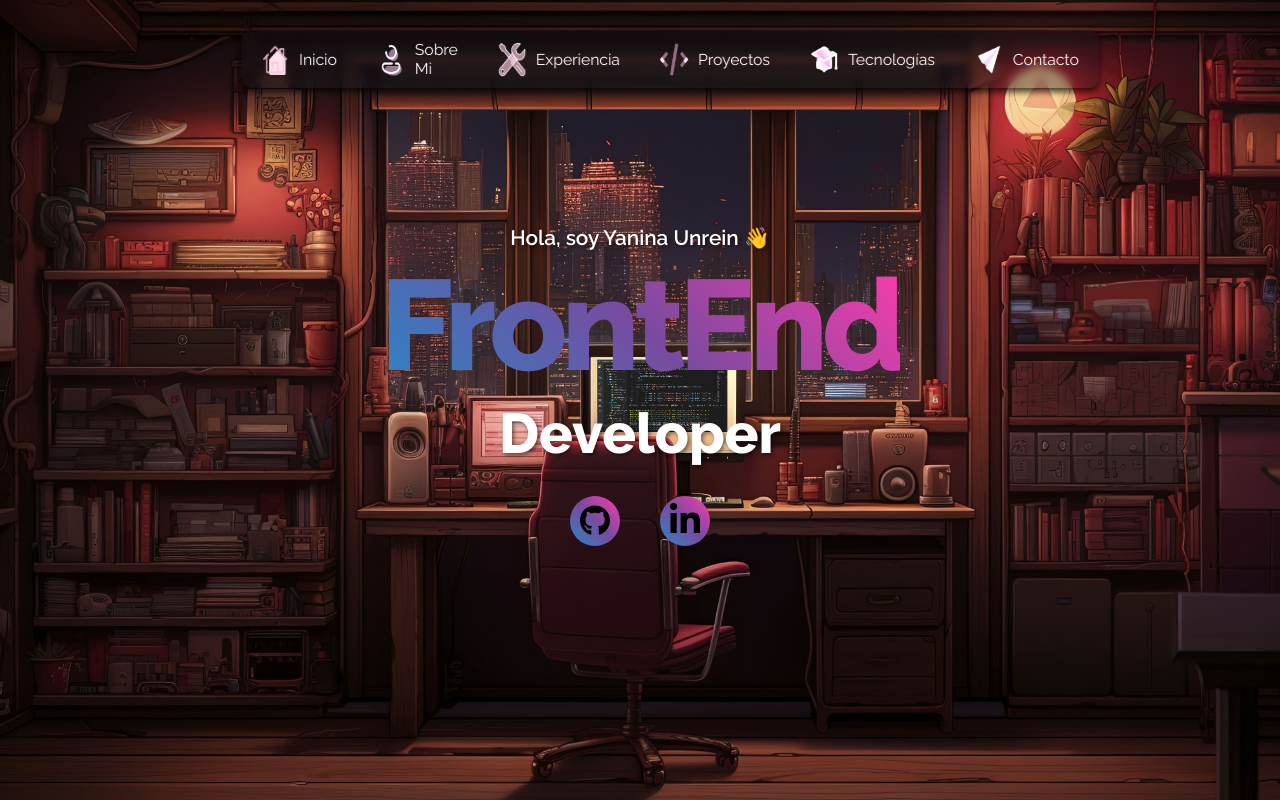
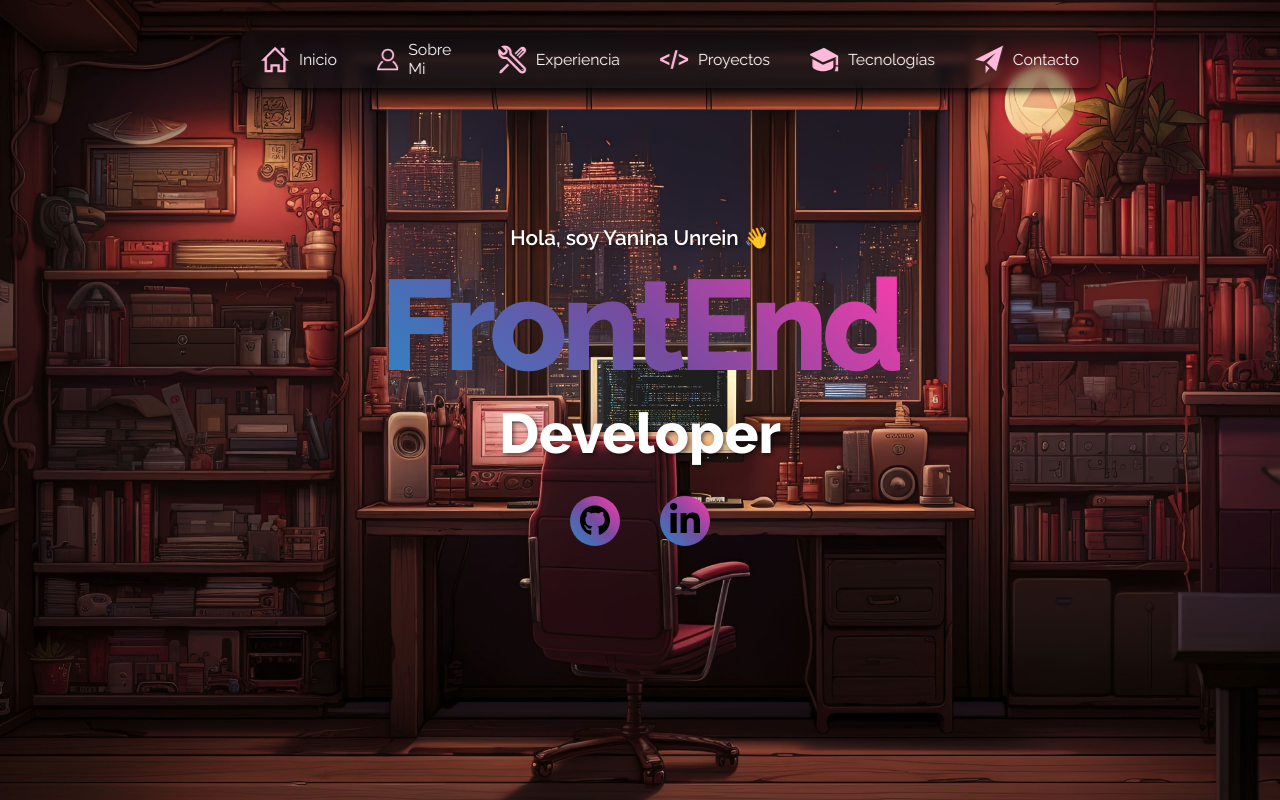
Before and after one commit to Yanina-Unrein/portfolio_yaninaunrein, an Astro site: page / in a window 1280 px wide. Shown: the top 800 px of the page. Built offline with nearby package versions, Linux system fonts and the light colour scheme; Astro itself is replaced by a stand-in of ours.

Commit message:
cambio icons de navbar svg

```diff
--- /dev/null
+++ b/src/components/icons/Code.astro
@@ -0,0 +1,7 @@
+<svg
+{...Astro.props}
+xmlns="http://www.w3.org/2000/svg"
+width="24"
+height="24"
+viewBox="0 0 24 24">
+<path d="M24 10.935v2.131l-8 3.947v-2.23l5.64-2.783-5.64-2.79v-2.223l8 3.948zm-16 3.848l-5.64-2.783 5.64-2.79v-2.223l-8 3.948v2.131l8 3.947v-2.23zm7.047-10.783h-2.078l-4.011 16h2.073l4.016-16z" fill="#FFBADB"/></svg>
--- /dev/null
+++ b/src/components/icons/Home.astro
@@ -0,0 +1,7 @@
+<svg
+{...Astro.props}
+xmlns="http://www.w3.org/2000/svg"
+width="24"
+height="24"
+viewBox="0 0 24 24">
+<path d="M20 7.093v-5.093h-3v2.093l3 3zm4 5.907l-12-12-12 12h3v10h7v-5h4v5h7v-10h3zm-5 8h-3v-5h-8v5h-3v-10.26l7-6.912 7 6.99v10.182z" fill="#FFBADB"/></svg>
--- /dev/null
+++ b/src/components/icons/Send.astro
@@ -0,0 +1,7 @@
+<svg
+{...Astro.props}
+xmlns="http://www.w3.org/2000/svg"
+width="24"
+height="24"
+viewBox="0 0 24 24">
+<path d="M24 0l-6 22-8.129-7.239 7.802-8.234-10.458 7.227-7.215-1.754 24-12zm-15 16.668v7.332l3.258-4.431-3.258-2.901z" fill="#FFBADB"/></svg>
--- /dev/null
+++ b/src/components/icons/Study.astro
@@ -0,0 +1,7 @@
+<svg
+{...Astro.props}
+xmlns="http://www.w3.org/2000/svg"
+width="24"
+height="24"
+viewBox="0 0 24 24">
+<path d="M20 12.875v5.068c0 2.754-5.789 4.057-9 4.057-3.052 0-9-1.392-9-4.057v-6.294l9 4.863 9-3.637zm-8.083-10.875l-12.917 5.75 12 6.5 11-4.417v7.167h2v-8.25l-12.083-6.75zm13.083 20h-4c.578-1 1-2.5 1-4h2c0 1.516.391 2.859 1 4z" fill="#FFBADB"/></svg>
--- /dev/null
+++ b/src/components/icons/Tools.astro
@@ -0,0 +1,7 @@
+<svg
+{...Astro.props}
+xmlns="http://www.w3.org/2000/svg"
+width="24"
+height="24"
+viewBox="0 0 24 24">
+<path d="M20.715 24c-.864 0-1.711-.351-2.322-.962l-10.953-10.952c-.275-.274-.655-.432-1.044-.432l-.111.004c-1.681.129-3.373-.481-4.584-1.692-1.097-1.099-1.701-2.561-1.701-4.117 0-1.046.237-2.225.715-3.279l3.809 3.811c.436-.073.968-.393 1.405-.935.283-.35.427-.675.466-.91l-3.826-3.826c1.056-.476 2.219-.71 3.255-.71 1.533 0 3.043.601 4.143 1.702 1.208 1.209 1.823 2.88 1.69 4.584-.031.428.125.851.43 1.156l10.951 10.951c.62.621.962 1.446.962 2.322 0 1.811-1.474 3.285-3.285 3.285zm-14.319-14.343c.915 0 1.81.371 2.456 1.018l10.953 10.951c.239.24.571.377.909.377.71 0 1.288-.577 1.288-1.287 0-.344-.134-.667-.378-.911l-10.949-10.951c-.715-.716-1.083-1.707-1.009-2.718.088-1.127-.317-2.227-1.111-3.022-.493-.492-1.098-.833-1.758-1l1.49 1.491c.218 1.001.125 1.947-.804 3.097-1.002 1.243-2.292 1.932-3.88 1.586l-1.489-1.49c.167.66.508 1.266 1 1.759.796.794 1.893 1.2 3.017 1.11l.265-.01zm1.664 5.877l-4.665 4.627c-.229.229-.504.407-.79.558l-.579.302-1.026 2.145.833.834 2.101-1.07.301-.58c.15-.286.347-.545.574-.774l4.665-4.627-1.414-1.415zm7.15-7.798l4.507-4.499c.168-.17.442-.168.611 0 .168.17.169.442 0 .611l-4.507 4.5.89.89 4.507-4.5c.169-.169.441-.168.61.001.168.168.17.441.001.609l-4.508 4.5 1.039 1.039 4.767-4.759c.582-.583.873-1.346.873-2.11 0-.768-.293-1.537-.881-2.125-.584-.585-1.35-.877-2.113-.877-.766 0-1.529.293-2.113.877l-4.767 4.759 1.084 1.084zm5.49 12.464c-.276 0-.5.224-.5.5s.224.5.5.5.5-.224.5-.5-.223-.5-.5-.5z" fill="#FFBADB"/></svg>
--- /dev/null
+++ b/src/components/icons/User.astro
@@ -0,0 +1,8 @@
+<svg
+{...Astro.props}
+xmlns="http://www.w3.org/2000/svg"
+width="24"
+height=24"
+viewBox="0 0 24 24">
+    <path d="M12 2c2.757 0 5 2.243 5 5.001 0 2.756-2.243 5-5 5s-5-2.244-5-5c0-2.758 2.243-5.001 5-5.001zm0-2c-3.866 0-7 3.134-7 7.001 0 3.865 3.134 7 7 7s7-3.135 7-7c0-3.867-3.134-7.001-7-7.001zm6.369 13.353c-.497.498-1.057.931-1.658 1.302 2.872 1.874 4.378 5.083 4.972 7.346h-19.387c.572-2.29 2.058-5.503 4.973-7.358-.603-.374-1.162-.811-1.658-1.312-4.258 3.072-5.611 8.506-5.611 10.669h24c0-2.142-1.44-7.557-5.631-10.647z" fill="#FFBADB"/>
+</svg>
--- a/src/components/sections/Navbar.astro
+++ b/src/components/sections/Navbar.astro
@@ -1,5 +1,12 @@
 ---
+import { ICONS } from '@/data/iconsTecnologies'
 import SocialButtons from '../buttons/SocialButtons.astro'
+import User from '@/components/icons/User.astro'
+import Home from '@/components/icons/Home.astro'
+import Tools from '@/components/icons/Tools.astro'
+import Code from '@/components/icons/Code.astro'
+import Study from '@/components/icons/Study.astro'
+import Send from '@/components/icons/Send.astro'
 ---
 
 <script type="text/javascript">
@@ -54,12 +61,12 @@ import SocialButtons from '../buttons/SocialButtons.astro'
   <button class="navbar-burger" onclick="toggleMenu()"></button>
       <div class="menu">
         <nav>
-          <a href="/" style="animation-delay: 0.1s"><img class="icon" src="/icons/home-icon.png">Inicio</a>
-          <a href="#about" style="animation-delay: 0.1s"><img class="icon" src="/icons/user-icon.png">Sobre Mi</a>
-          <a href="#experiencia" style="animation-delay: 0.1s"><img class="icon" src="/icons/experiencia-icon.png">Experiencia</a>
-          <a href="#proyectos" style="animation-delay: 0.2s"><img class="icon" src="/icons/code-icon.png">Proyectos</a>
-          <a href="#technologies" style="animation-delay: 0.3s"><img class="icon" src="/icons/studios-icon.png">Tecnologías</a>
-          <a href="#contacto" style="animation-delay: 0.5s"><img class="icon" src="/icons/contacto-icon.png">Contacto</a>
+          <a href="/" style="animation-delay: 0.1s"><Home class="icon" />Inicio</a>
+          <a href="#about" style="animation-delay: 0.1s"><User class="icon" />Sobre Mi</a>
+          <a href="#experiencia" style="animation-delay: 0.1s"><Tools class="icon" />Experiencia</a>
+          <a href="#proyectos" style="animation-delay: 0.2s"><Code class="icon" />Proyectos</a>
+          <a href="#technologies" style="animation-delay: 0.3s"><Study class="icon" />Tecnologías</a>
+          <a href="#contacto" style="animation-delay: 0.5s"><Send class="icon" />Contacto</a>
           <div class="social-buttons">
             <SocialButtons />
         </div>
```
Also changed, not shown: public/icons/code-icon.png (deleted), public/icons/contacto-icon.png (deleted), public/icons/experiencia-icon.png (deleted), public/icons/home-icon.png (deleted), public/icons/studios-icon.png (deleted), public/icons/user-icon.png (deleted), 1 other file.
